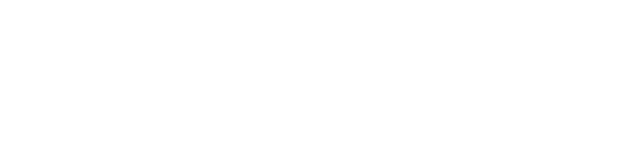
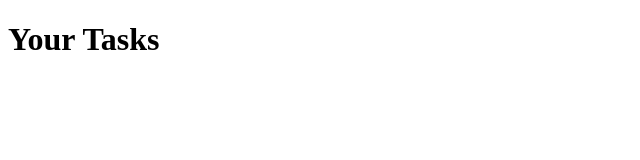
Before and after one commit to ben-rieth/to-do, a website built with webpack: page src/index.html in a window 1280 px wide. Shown: the whole page, without its empty margins (0-640 px from the left). Built offline with nearby package versions, Linux system fonts and the light colour scheme.

Commit message:
Change index.js to typescript

```diff
--- a/src/index.html
+++ b/src/index.html
@@ -7,6 +7,10 @@
         <title><%= htmlWebpackPlugin.options.title %></title>
     </head>
     <body>
-        <div id="content"></div>
+        <div id="content">
+            <div class="header">
+                <h1>Your Tasks</h1>
+            </div>
+        </div>
     </body>
 </html>
--- a/webpack.config.js
+++ b/webpack.config.js
@@ -2,7 +2,7 @@ const path = require('path');
 const HtmlWebpackPlugin = require('html-webpack-plugin');
 
 module.exports = {
-    entry: './src/index.js',
+    entry: './src/index.ts',
     output: {
         filename: '[name].bundle.js',
         path: path.resolve(__dirname, 'dist'),
```
Also changed, not shown: dist/index.html, dist/main.bundle.js (deleted), dist/runtime.bundle.js, src/index.js (deleted), src/index.ts (added).
